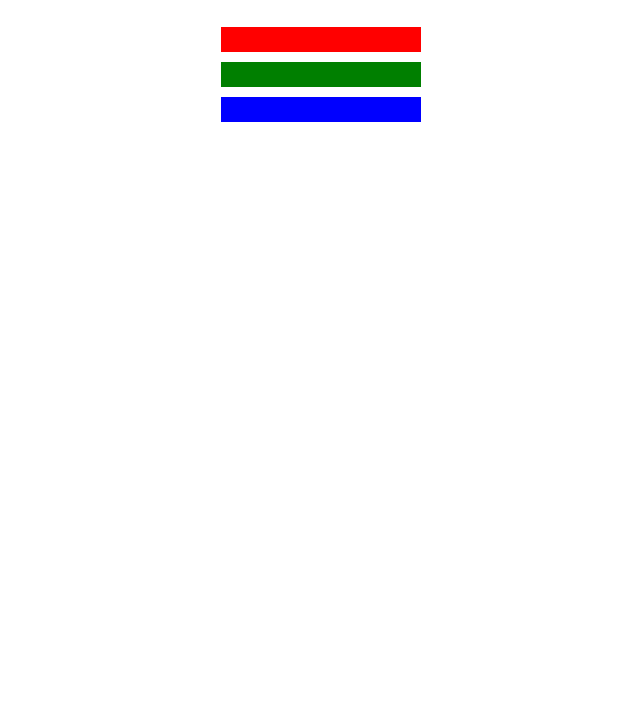
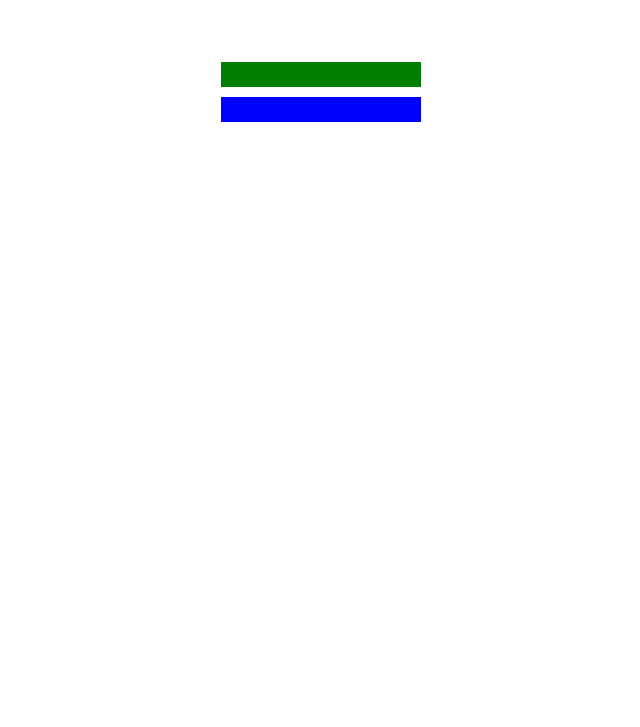
Before and after one commit to emineOzerdemCoskun/responsive-web-design, a plain HTML site: page learn-css-colors-by-building-a-set-of-colored-markers/index.html in a window 1280 px wide. Shown: the part 73-800 px from the top of the page, without its empty margins (319-959 px from the left). Drawn offline with Linux system fonts and the light colour scheme.

Commit message:
March 9, 2023

```diff
--- a/learn-css-colors-by-building-a-set-of-colored-markers/styles.css
+++ b/learn-css-colors-by-building-a-set-of-colored-markers/styles.css
@@ -14,7 +14,7 @@ h1 {
 }
 
 .red {
-    background-color: rgb(255, 0, 0);
+    background: linear-gradient(90deg);
 }
 
 .green {
```
